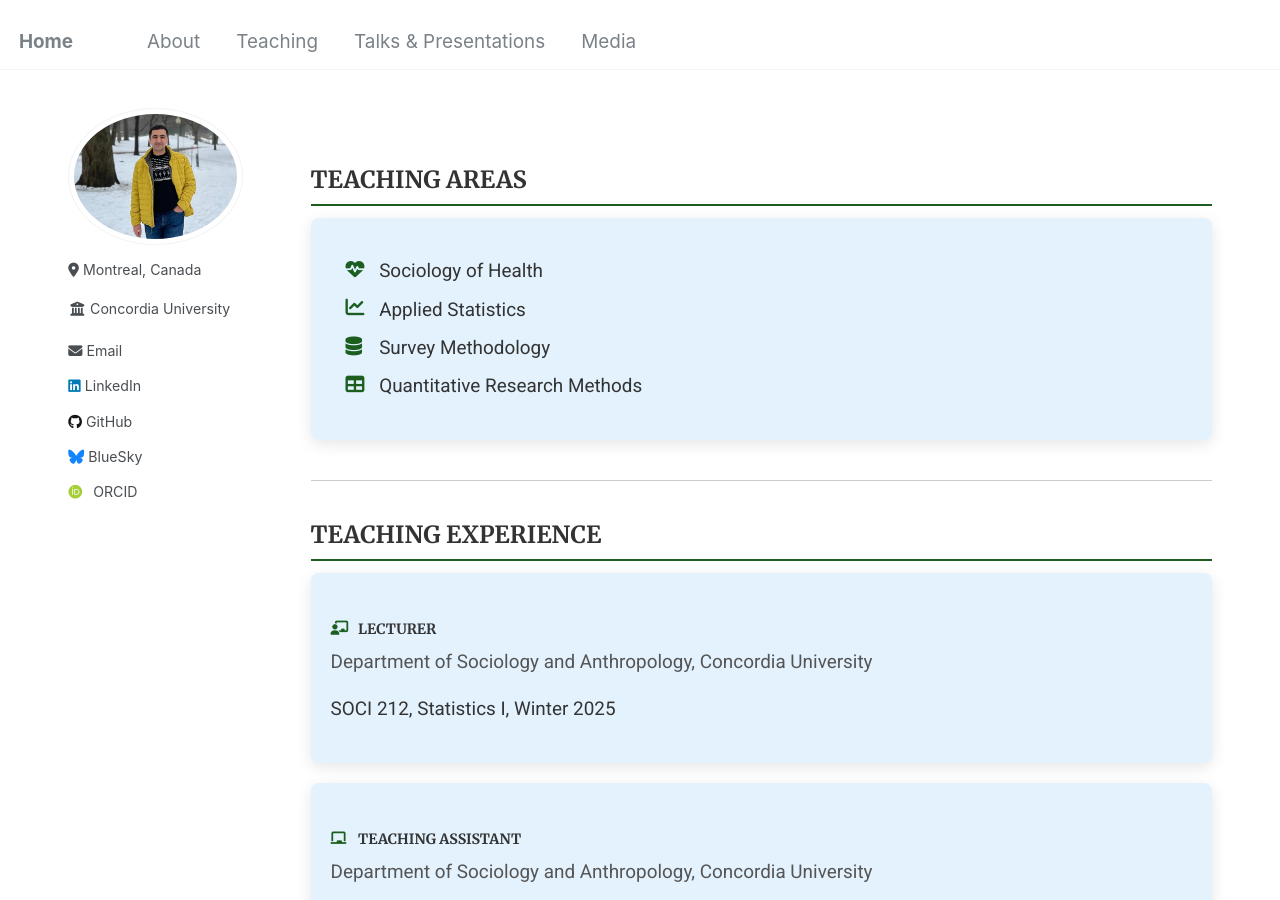
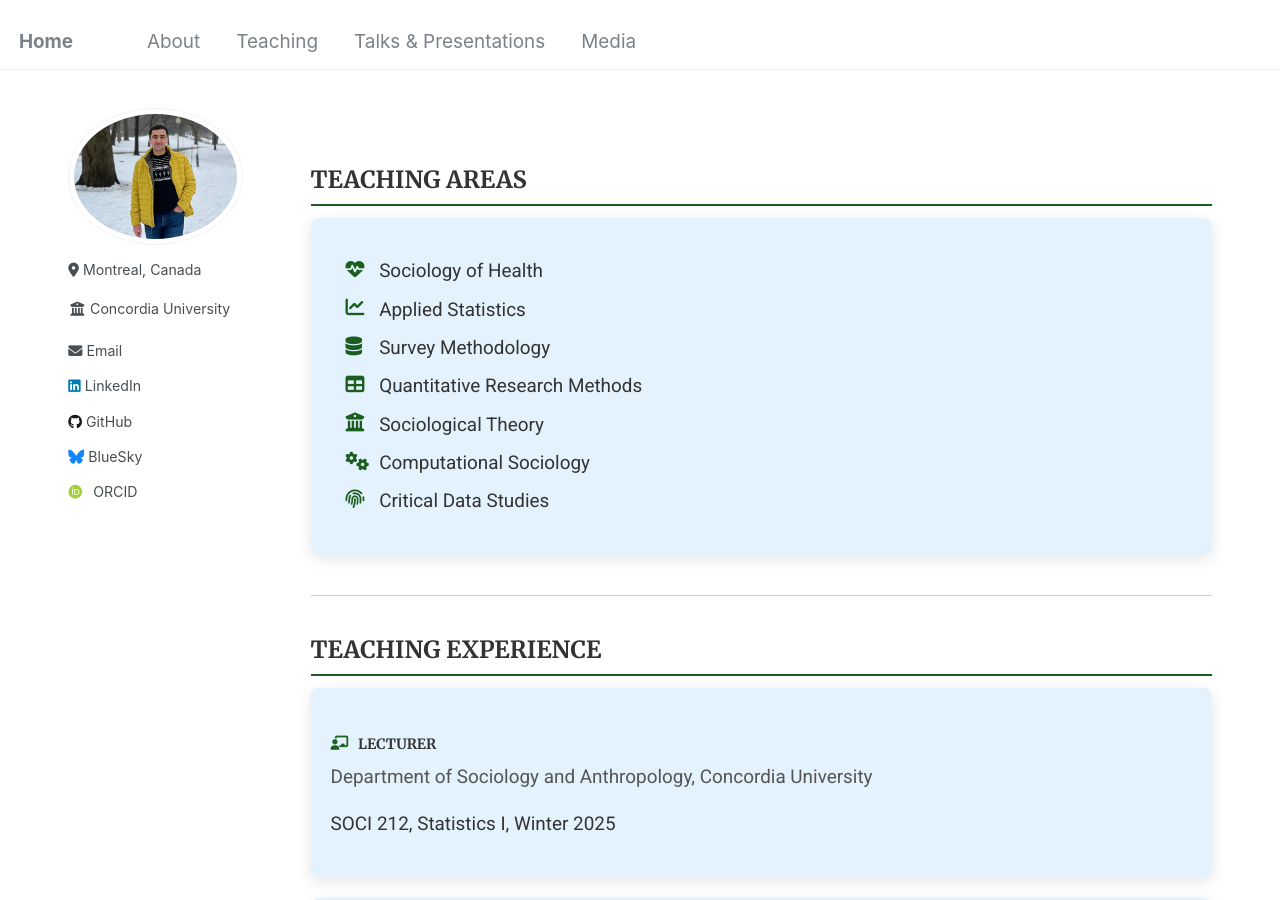
Before and after one commit to Mohsnmonji/mohsnmonji.github.io, a Jekyll site: the page built from _pages/teaching.md, in a window 1280 px wide and 900 px high. Built offline with Jekyll 4.4.1, drawn with Linux system fonts in a browser that asks for light colours; some web fonts are replaced.

Commit message:
Update teaching.md

```diff
--- a/_pages/teaching.md
+++ b/_pages/teaching.md
@@ -71,6 +71,9 @@ author_profile: true
       <li><i class="fas fa-chart-line icon"></i> Applied Statistics</li>
       <li><i class="fas fa-database icon"></i> Survey Methodology</li>
       <li><i class="fas fa-table icon"></i> Quantitative Research Methods</li>
+      <li><i class="fas fa-university icon"></i> Sociological Theory</li>
+      <li><i class="fas fa-cogs icon"></i> Computational Sociology</li>
+      <li><i class="fas fa-fingerprint icon"></i> Critical Data Studies</li>
     </ul>
   </div>
 </div>
```
